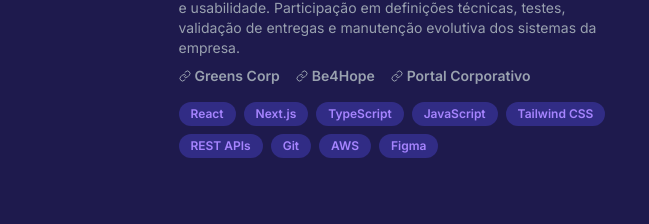
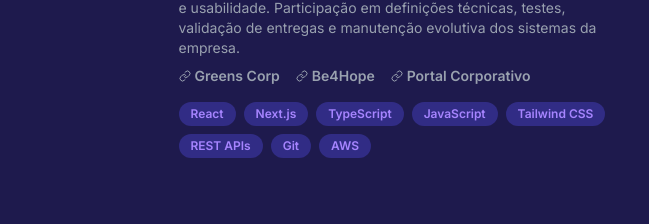
Before and after one commit to dryelleebelin/dryelleebelin-website, a React (Vite) app: page / in a window 1280 px wide. Shown: the part 1199-1423 px from the top of the page, without its empty margins (570-1219 px from the left). Built offline with nearby package versions, Linux system fonts and the light colour scheme; no server answers.

Commit message:
feat: update professional experience

```diff
--- a/src/sections/Experiences.tsx
+++ b/src/sections/Experiences.tsx
@@ -18,7 +18,6 @@ export default function Experiences() {
         "REST APIs",
         "Git",
         "AWS",
-        "Figma"
       ],
       link: "https://www.greens-corp.com/",
       extraLink: "https://www.greens-corp.com/",
```
